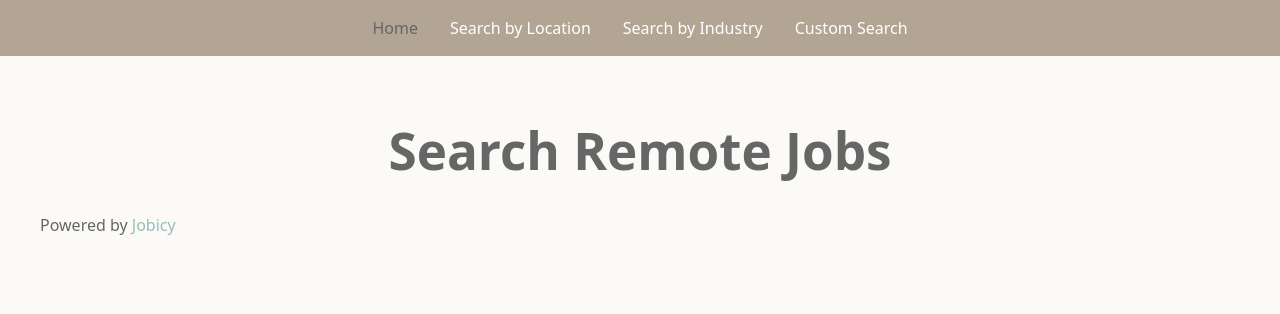
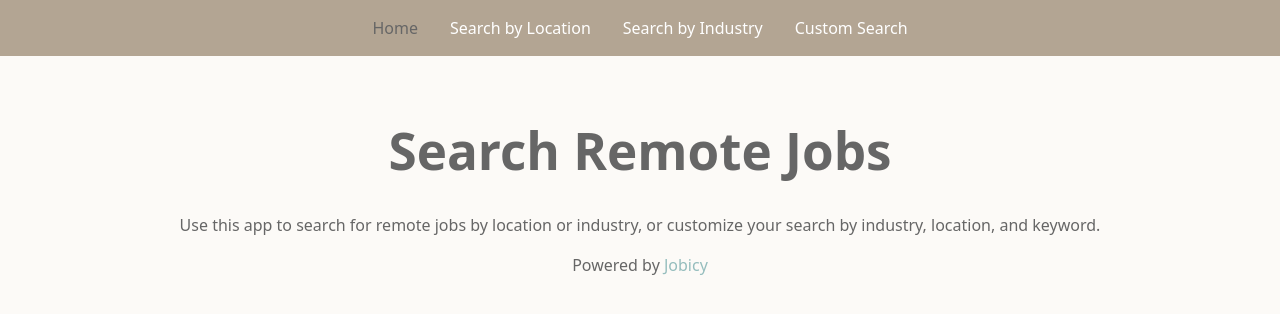
Before and after one commit to Lneagle/capstone-1-react-app, a React (Vite) app: page / in a window 1280 px wide. Shown: the top 314 px of the page. Built offline with nearby package versions, Linux system fonts and the light colour scheme.

Commit message:
Added homepage text (centered)

```diff
--- a/src/index.css
+++ b/src/index.css
@@ -137,3 +137,7 @@ form input {
   margin-right: 1.5em;
   color: var(--main-text-color);
 }
+
+.center {
+  text-align: center;
+}
--- a/src/pages/Home.jsx
+++ b/src/pages/Home.jsx
@@ -4,8 +4,9 @@ function Home() {
 	return (
 		<>
 			<NavBar />
-			<main>
+			<main className="center">
 				<h1>Search Remote Jobs</h1>
+				<p>Use this app to search for remote jobs by location or industry, or customize your search by industry, location, and keyword.</p>
 				<p>Powered by <a href="https://jobicy.com/">Jobicy</a></p>
 			</main>
 		</>
```
